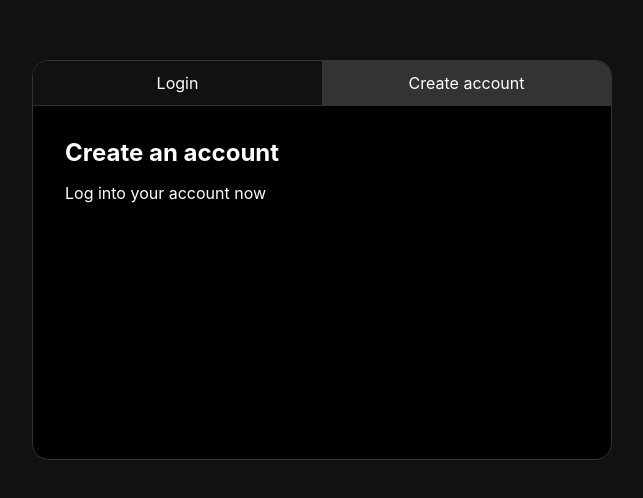
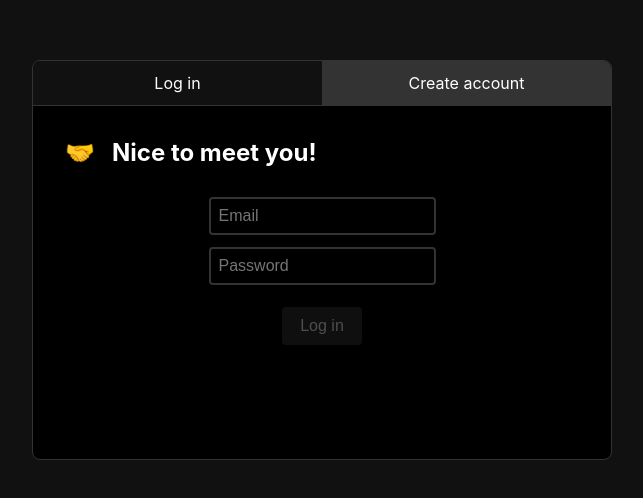
Before and after one commit to ssheth7/SpanishLearningGame, a Next.js app in the folder client/: page /auth/signup in a window 1280 px wide. Shown: the part 140-638 px from the top of the page, without its empty margins (318-961 px from the left). Built offline with nearby package versions, Linux system fonts and the light colour scheme.

Commit message:
boilerplate create account

```diff
--- a/client/components/auth/TextBox.js
+++ b/client/components/auth/TextBox.js
@@ -1,3 +1,16 @@
-import styles from './TextBox.module.css'
+import styles from "./TextBox.module.css"
 
-export default function TextBox({}) {}
+export default function TextBox({ value = "", setValue = () => {}, placeholder = "", type = "text", name = "" }) {
+  return (
+    <>
+      <input
+        value={value instanceof Function ? value(name) : value}
+        onChange={(e) => setValue(e.target.value)}
+        name={name}
+        placeholder={placeholder}
+        type={type}
+        className={styles.input}
+      />
+    </>
+  )
+}
--- a/client/components/auth/TextBox.module.css
+++ b/client/components/auth/TextBox.module.css
@@ -0,0 +1,10 @@
+.input {
+    background: none;
+    border: none;
+    border: 2px solid #333;
+    border-radius: 4px;
+    color: white;
+    padding: 8px;
+    flex: 1;
+    font-size: 16px;
+}
--- a/client/components/layout/AuthLayout.js
+++ b/client/components/layout/AuthLayout.js
@@ -4,7 +4,7 @@ import Link from "next/link"
 const tabs = {
   login: {
     to: "/auth/login",
-    label: "Login",
+    label: "Log in",
   },
   signup: {
     to: "/auth/signup",
--- a/client/components/layout/AuthLayout.module.css
+++ b/client/components/layout/AuthLayout.module.css
@@ -13,7 +13,7 @@
   border: 1px solid #333;
   min-width: 580px;
   min-height: 400px;
-  border-radius: 16px;
+  border-radius: 8px;
   color: white;
   background-color: black;
   display: flex;
--- a/client/package.json
+++ b/client/package.json
@@ -8,6 +8,7 @@
     "lint": "next lint"
   },
   "dependencies": {
+    "cookie": "^0.4.1",
     "next": "12.0.3",
     "react": "17.0.2",
     "react-dom": "17.0.2"
--- /dev/null
+++ b/client/pages/api/auth/test.js
@@ -0,0 +1,3 @@
+export default async function handler(req, res) {
+  res.json(req.cookies)
+}
--- /dev/null
+++ b/client/pages/auth/auth.module.css
@@ -0,0 +1,38 @@
+.formContainer {
+  display: flex;
+  flex-direction: column;
+  align-items: center;
+  margin-top: 24px;
+}
+
+.formContainer > input {
+  max-width: 340px;
+  margin-top: 6px;
+  margin-bottom: 6px;
+}
+
+.submit {
+  background: none;
+  border: none;
+  border: 2px solid #333;
+  border-radius: 4px;
+  color: white;
+  padding: 16px;
+  padding-top: 8px;
+  padding-bottom: 8px;
+  margin-top: 16px;
+  font-size: 16px;
+  transition: all 0.2s ease;
+}
+
+.submit:hover {
+  background: #333;
+  cursor: pointer;
+}
+
+
+.submit[disabled] {
+    opacity: 0.3;
+    background: #333;
+    cursor: not-allowed;
+  }
--- a/client/pages/auth/signup.js
+++ b/client/pages/auth/signup.js
@@ -1,10 +1,56 @@
 import AuthLayout from "../../components/layout/AuthLayout"
+import TextBox from "../../components/auth/TextBox"
+import { useEffect, useState } from "react"
+import styles from "./auth.module.css"
 
+import { submitSignup } from "../../utils/query/authQuery"
 export default function SignupPage() {
+  const [email, setEmail] = useState("")
+  const [password, setPassword] = useState("")
+  const [queryError, setQueryError] = useState("")
+
+  const [loading, setLoading] = useState(false)
+
+  const isEmailValid = () => !!email?.includes("@")
+
+  const isPasswordValid = () => !!password && password.length > 0
+
+  const isDisabled = (_) => !isEmailValid() || !isPasswordValid() || loading
+
+  const submit = async () => {
+    console.log("a")
+    if (isDisabled()) return
+    setLoading(true)
+
+    try {
+      const resp = await submitSignup({ email, password })
+      console.log(resp)
+      if (resp.success) {
+        if (resp.redirect) {
+          window.location.href = resp.redirect
+        }
+      }
+    } catch (e) {
+      if (e.message) setQueryError(e.message)
+      else if (e.reason) setQueryError(e.reason)
+      else if (e.status) setQueryError("Error code " + e.status)
+      console.error(e)
+    }
+
+    setLoading(false)
+  }
+
   return (
     <AuthLayout activeTab="signup">
-      <h2>Create an account</h2>
-      <p>Log into your account now</p>
+      <h2>🤝 &nbsp; Nice to meet you!</h2>
+      <div className={styles.formContainer}>
+        {queryError ? <small>{queryError}</small> : null}
+        <TextBox name="email" placeholder="Email" value={email} setValue={setEmail} />
+        <TextBox name="password" type="password" placeholder="Password" value={password} setValue={setPassword} />
+        <button onClick={submit} className={styles.submit} disabled={isDisabled()}>
+          Log in
+        </button>
+      </div>
     </AuthLayout>
   )
 }
--- /dev/null
+++ b/client/utils/query/authQuery.js
@@ -0,0 +1,21 @@
+const API_URL = "/api"
+
+export const submitSignup = async ({email, password}) => {
+  const result = await fetch(`${API_URL}/auth/create`, {
+    method: "POST",
+    headers: {
+      "Content-Type": "application/json",
+    },
+    body: JSON.stringify({
+      email,
+      password,
+    }),
+  })
+  if (!result.ok) {
+    if (result.status == 400) {
+      throw res
+    } else throw result
+  }
+  const res = await result.json()
+  return res
+}
```
Also changed, not shown: client/pages/api/auth/create.js (added, +32 -0 lines), client/pages/auth/login.js (+44 -3 lines), 1 other file (tests, documents, lock files or other folders).
